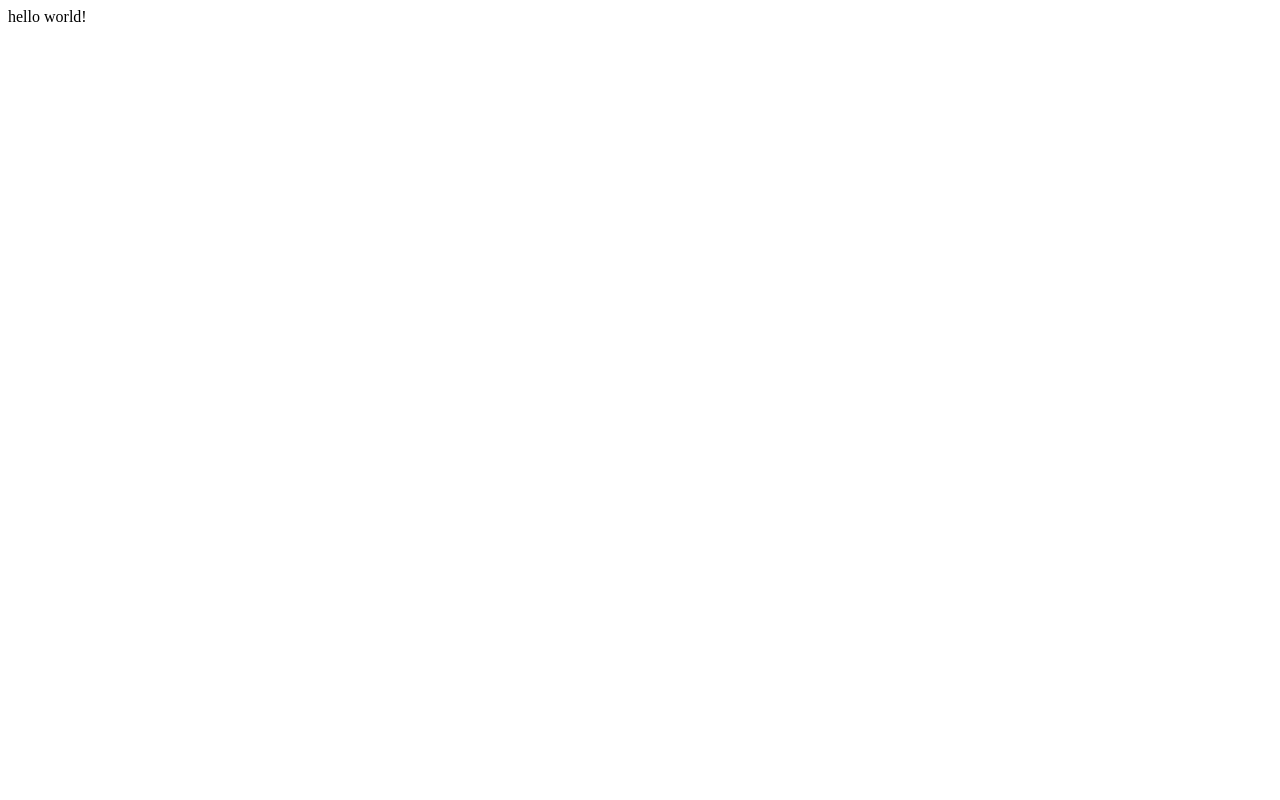
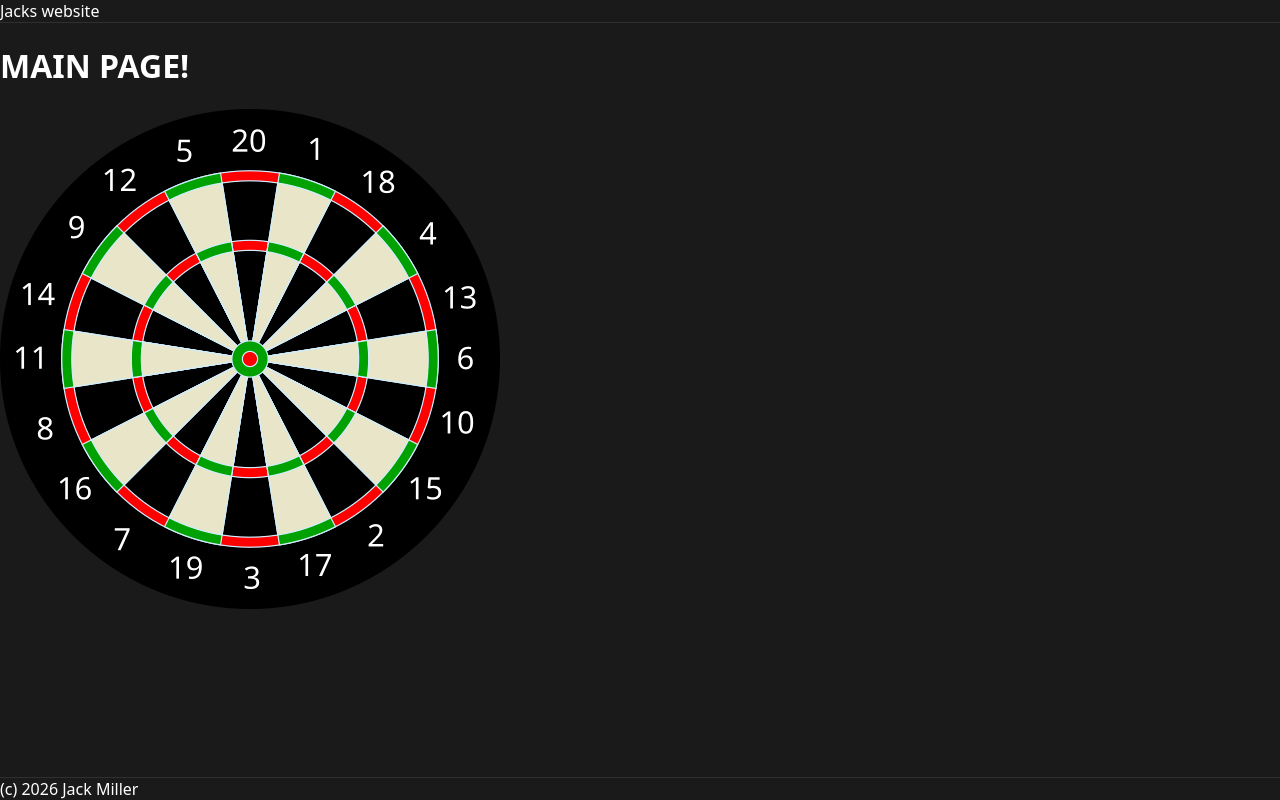
Before and after one commit to millerjw2000/python_dartbot, a Flask app: page / in a window 1280 px wide. Before the commit the page is almost empty. Run offline with Flask 3, Linux system fonts and the light colour scheme; some libraries are stand-ins or nearby versions.

Commit message:
frontend flask work

```diff
--- /dev/null
+++ b/static/dartboard.js
@@ -0,0 +1,37 @@
+const board = document.getElementById("dartboard");
+
+board.addEventListener("click", function(event) {
+    const rect = board.getBoundingClientRect();
+
+    const x = event.clientX - rect.left - (board.width/2);
+    const y = (event.clientY - rect.top - (board.height/2)) * -1;
+
+    const r = Math.sqrt(x * x + y * y)
+
+    const angle = Math.atan2(y,x) * (180/Math.PI)
+
+    console.log(x, y, r, angle);
+
+    if (r > 190) {
+    console.log('miss')
+    }
+    else if (r <= 190 && r > 180) {
+        console.log('double')
+    }
+    else if (r <= 180 && r > 120) {
+        console.log('single')
+    }
+    else if (r <= 120 && r > 110) {
+        console.log('triple')
+    }
+    else if (r <= 110 && r > 20) {
+        console.log('single')
+    }
+    else if (r <= 20 && r > 8) {
+        console.log('bull')
+    }
+    else {
+        console.log('dbull')
+    }
+
+});
--- /dev/null
+++ b/static/styles.css
@@ -0,0 +1,30 @@
+:root {
+    --primary-color: rgb(26, 26, 27);
+    --secondary-color: rgb(47, 47, 51);
+    --font-color: white;
+    --tertiary-color: blue;
+    --link-color: rgb(44, 152, 240);
+}
+
+.top {
+    width: 100%;
+    border-bottom: 1px solid var(--secondary-color);
+}
+
+html, body {
+    margin: 0;
+    min-height: 100vh;
+    display: flex;
+    flex-direction: column;
+    background-color: var(--primary-color);
+    color: var(--font-color);
+    font-family: system-ui, -apple-system, BlinkMacSystemFont, "Segoe UI", Roboto, Helvetica, Arial, sans-serif;
+}
+
+footer {
+    border-top: 1px solid var(--secondary-color);
+}
+
+.content {
+    flex: 1
+}
--- /dev/null
+++ b/templates/base.html
@@ -0,0 +1,30 @@
+<!DOCTYPE html>
+<html lang="en">
+
+<head>
+    <meta charset="UTF-8"/>
+    <meta name="viewport" content="width=device-width,initial-scale=1.0"/>
+    <title>{% block title %} Jack Miller Website {% endblock %}</title>
+    <link rel="stylesheet" href="{{url_for('static',filename='styles.css')}}"/>
+</head>
+
+<body>
+
+    <header class="top">
+        <nav>
+            Jacks website
+        </nav>
+    </header>
+
+    <main class="content">
+        {% block content %}
+        {% endblock %}
+    </main>
+
+    <footer>
+        (c) 2026 Jack Miller
+    </footer>
+
+</body>
+
+</html>
--- a/templates/index.html
+++ b/templates/index.html
@@ -1,3 +1,21 @@
-<div>
-    hello world!
-</div>
+{% extends "base.html" %}
+
+{% block title %}
+Home page
+{% endblock %}
+
+{% block content %}
+    <h1> MAIN PAGE!</h1>
+
+    <div>
+
+    </div>
+    <img id="dartboard" src="{{ url_for('static', filename='dartboard.png') }}">
+    <div>
+
+    </div>
+
+    <script src="https://code.jquery.com/jquery-3.7.1.min.js"></script>
+    <script src="{{ url_for('static', filename='dartboard.js') }}"></script>
+
+{% endblock %}
```
Also changed, not shown: static/dartboard.png (added), templates/game.html (added).
